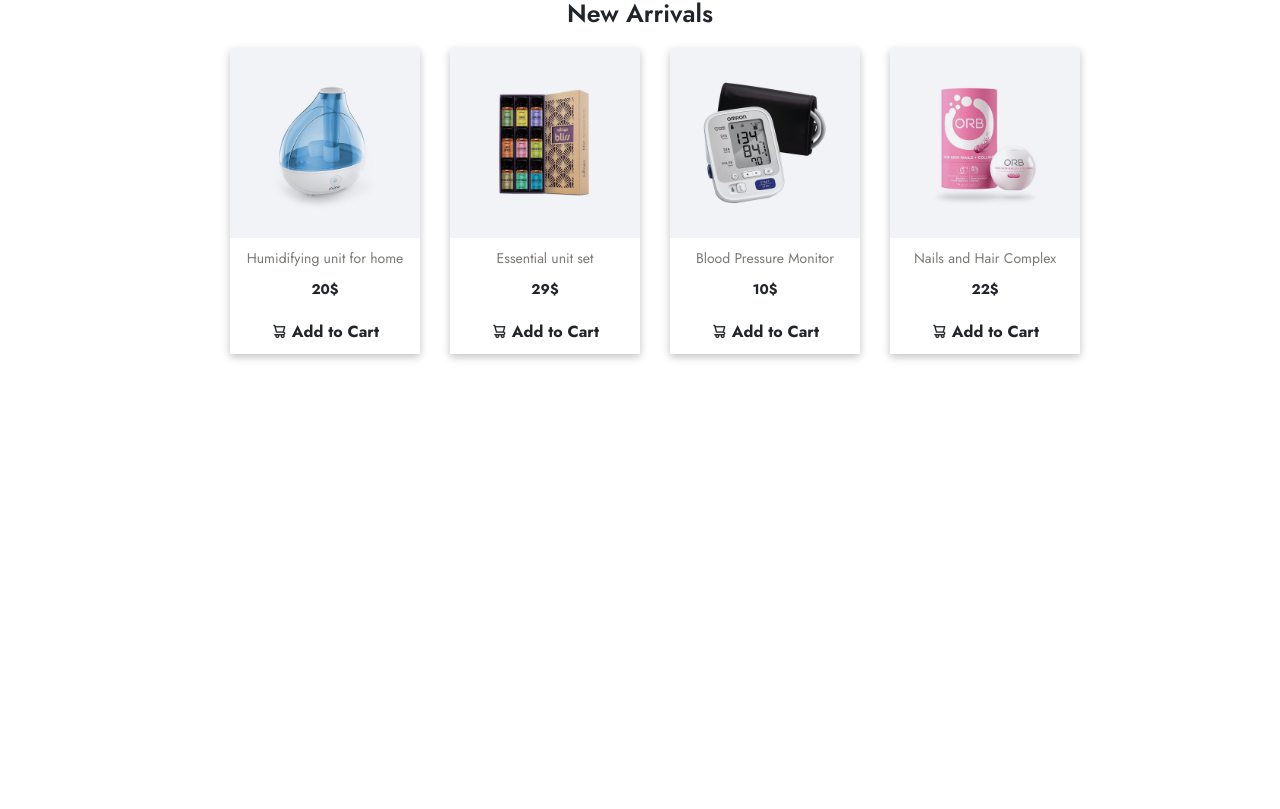
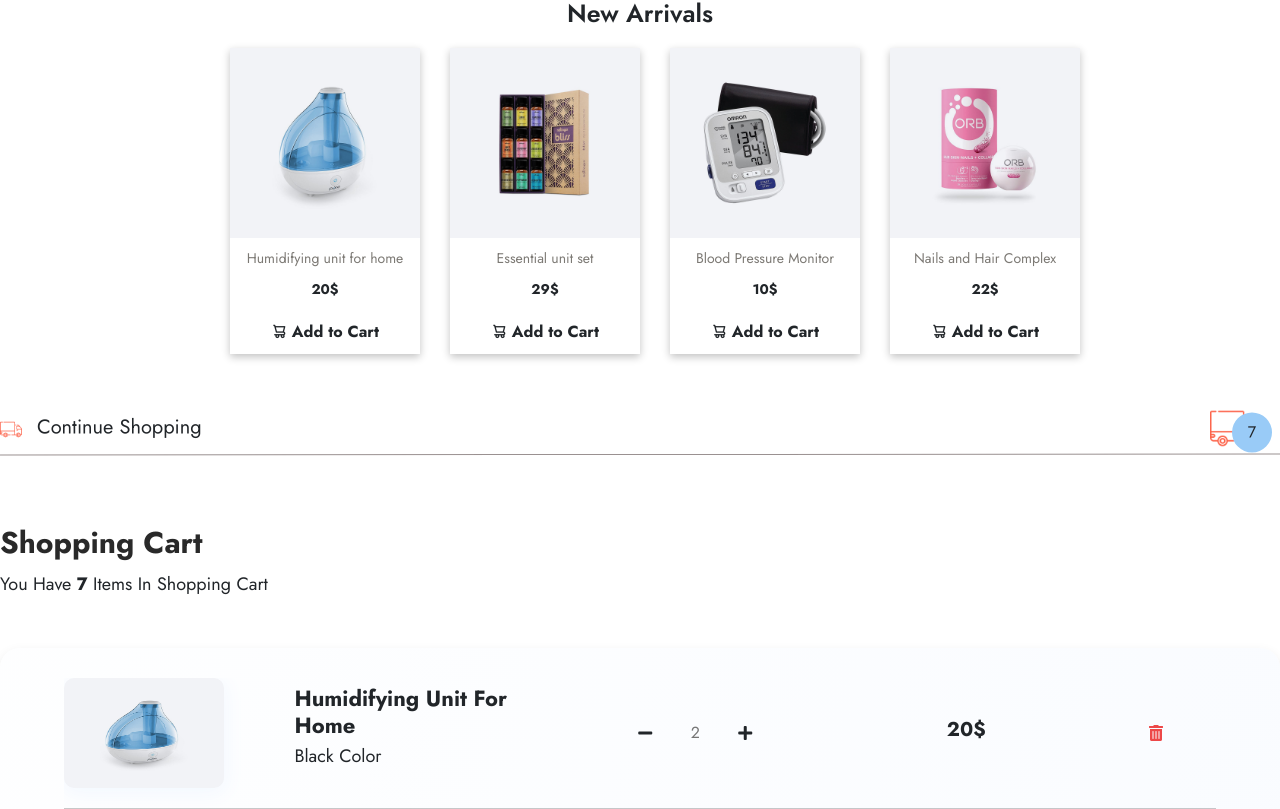
Before and after one commit to saketkumar1/E-Pharma, a React (Create React App) app: page / in a window 1280 px wide. Shown: the part 1003-1812 px from the top of the page. Before the commit the page ends 1407 px from the top, so only its background shows below. Built offline with nearby package versions, Linux system fonts and the light colour scheme.

Commit message:
cart detail show

```diff
--- a/src/App.js
+++ b/src/App.js
@@ -1,13 +1,13 @@
-
 import "./App.css";
 import SupportList from "./Components/Support/SupportList";
 import BigCardList from "./Components/BigCard/BigCardList";
 import "./Components/Support/Support.css";
 import "./Components/Card/Card.css";
 import CardList from "./Components/Card/CardList";
+import Cart from "./Components/Cart/Cart";
 import Navbar from "./Components/Navbar/Navbar";
 import Hero from "./Components/Hero/Hero";
-
+import React, { useState } from "react";
 
 function App() {
   const products = [
@@ -71,6 +71,29 @@
     },
   ];
 
+  const CartData = [
+    {
+      img: "./assets/HumidifyingUnitforHome.jpg",
+      price: "20$",
+      title: "Humidifying unit for home",
+    },
+  ];
+
+  const [getCart, setCart] = useState(CartData);
+
+  const addCart = (data) => {
+    const newCartData = [...getCart];
+
+    newCartData.push({
+      img: data.img,
+      price: data.price,
+      title: data.title,
+    });
+
+    setCart(newCartData);
+  };
+
+
   return (
     <>
       <div className="App">
@@ -86,10 +109,14 @@
         <BigCardList cardData={BigCardData} />
       </div>
 
-    <h1 className="text-center mt-5" style={{fontWeight:'600'}}>New Arrivals</h1>
+      <h1 className="text-center mt-5" style={{ fontWeight: "600" }}>
+        New Arrivals
+      </h1>
       <div className="card-grid">
-        <CardList CardData={CardData} />
+        <CardList CardData={CardData} addCart={addCart} />
       </div>
+
+      <Cart cartitem={getCart}/>
     </>
   );
 }
--- a/src/Components/Cart/Cart.js
+++ b/src/Components/Cart/Cart.js
@@ -2,7 +2,8 @@
 import "./Cart.css";
 import { Item } from "./Item";
 import {products} from './Product';
-const Cart = () => {
+
+const Cart = (props) => {
     const [item,setItem] =useState(products);
   return (
     <>
@@ -26,9 +27,9 @@
         <div className="cart-items">
           <div className="cart-items-container">
                {
-                item.map((curItem) =>
+                props.cartitem.map((curItem) =>
                 {
-                    return <Item key={ curItem.id} {...curItem}/>
+                    return <Item data= {curItem}/>
                 })
                }
 
--- a/src/Components/Cart/Item.js
+++ b/src/Components/Cart/Item.js
@@ -1,14 +1,14 @@
-import React from 'react'
+import React from "react";
 
 export const Item = (props) => {
   return (
     <>
       <div className="items-info">
         <div className="product-img">
-                <img src="./assets/Banner.png" alt="shh"></img>
+          <img src={props.data.img} alt="shh"></img>
         </div>
         <div className="title">
-                <h2>{props.title}</h2>
+          <h2>{props.data.title}</h2>
           <p>black color</p>
         </div>
 
@@ -18,15 +18,14 @@
           <i className="fas fa-plus add"></i>
         </div>
         <div className="price">
-                <h3>2000$</h3>
+          <h3>{props.data.price}</h3>
         </div>
 
         <div className="remove-item">
           <i className="fas fa-trash-alt  remove"></i>
         </div>
       </div>
-            <hr/>
-
+      <hr />
     </>
-  )
-}
+  );
+};
```
Lines whose indentation alone changed are shown as unchanged.
